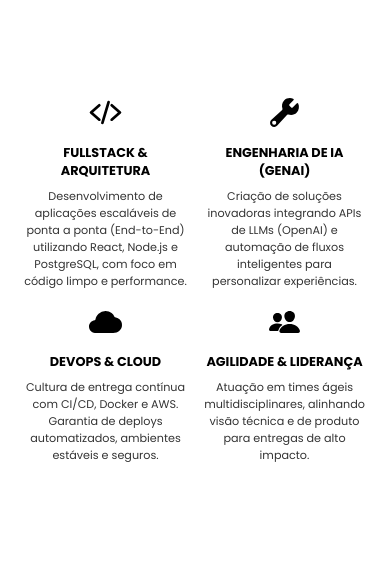
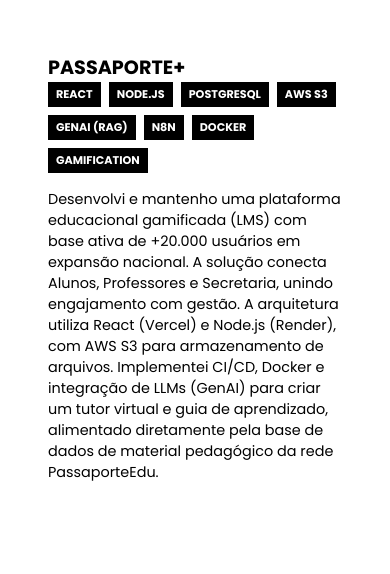
Before and after one commit to hcscaue/hcscaue.github.io, a React (Vite) app: page / in a window 390 px wide. Shown: the part 1830-2404 px from the top of the page. Built offline with nearby package versions, Linux system fonts and the light colour scheme.

Commit message:
feat: projects section in mobile version

```diff
--- a/src/components/project_presentation/style.ts
+++ b/src/components/project_presentation/style.ts
@@ -10,6 +10,10 @@
 	".banner-section": {
 		width: "40dvw",
 		borderRadius: "4px",
+
+		"@bp1": {
+			display: "none",
+		},
 	},
 
 	".banner-image": {
@@ -58,10 +62,18 @@
 
 		h1: {
 			fontSize: "1.5rem",
+
+			"@bp1": {
+				fontSize: "1.2rem",
+			},
 		},
 
 		p: {
 			margin: "16px 0 24px",
+
+			"@bp1": {
+				fontSize: ".9rem",
+			},
 		},
 
 		a: {
@@ -75,6 +87,10 @@
 		"a:hover": {
 			opacity: "1",
 		},
+
+		"@bp1": {
+			width: "calc(100% - 48px)",
+		},
 	},
 
 	variants: {
@@ -84,6 +100,10 @@
 				".banner-section": {
 					display: "flex",
 					justifyContent: "flex-end",
+
+					"@bp1": {
+						display: "none",
+					},
 				},
 
 				".banner-image": {
--- a/src/components/sections/projects_section/style.ts
+++ b/src/components/sections/projects_section/style.ts
@@ -12,6 +12,10 @@
 	justifyContent: "center",
 	alignItems: "center",
 	gap: "32px",
+
+	"@bp1": {
+		padding: "8px 24px",
+	},
 
 	"& .title-section, & .all-projects-text a": {
 		textTransform: "uppercase",
--- a/src/components/techs_list/style.ts
+++ b/src/components/techs_list/style.ts
@@ -12,5 +12,9 @@
 		padding: "4px 8px",
 		color: theme.colors.white,
 		backgroundColor: theme.colors.black,
+
+		"@bp1": {
+			fontSize: ".7rem",
+		},
 	},
 });
--- a/src/pages/home/index.tsx
+++ b/src/pages/home/index.tsx
@@ -19,9 +19,9 @@
 	const sections = [
 		<BannerSection key="banner" />,
 		<AboutSection key="about" />,
-		// <ProjectSection key="p1" project={projectsData[0]} />,
-		// <ProjectSection key="p2" project={projectsData[1]} align={"right"} />,
-		// <ProjectSection key="p3" project={projectsData[2]} />,
+		<ProjectSection key="p1" project={projectsData[0]} />,
+		<ProjectSection key="p2" project={projectsData[1]} align={"right"} />,
+		<ProjectSection key="p3" project={projectsData[2]} />,
 		<SkillsetSection key="skills" />,
 		<FooterPortfolioSection key="footer" />,
 	];
```
